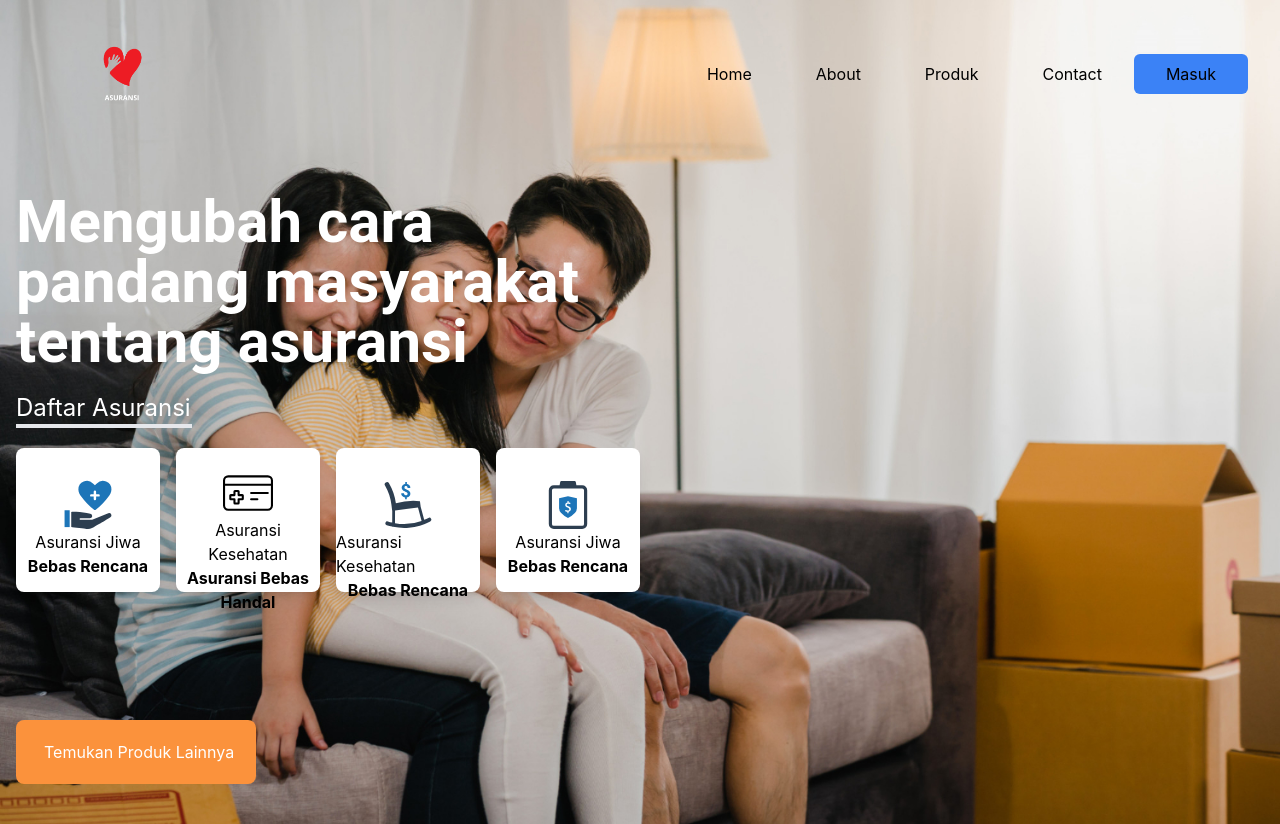
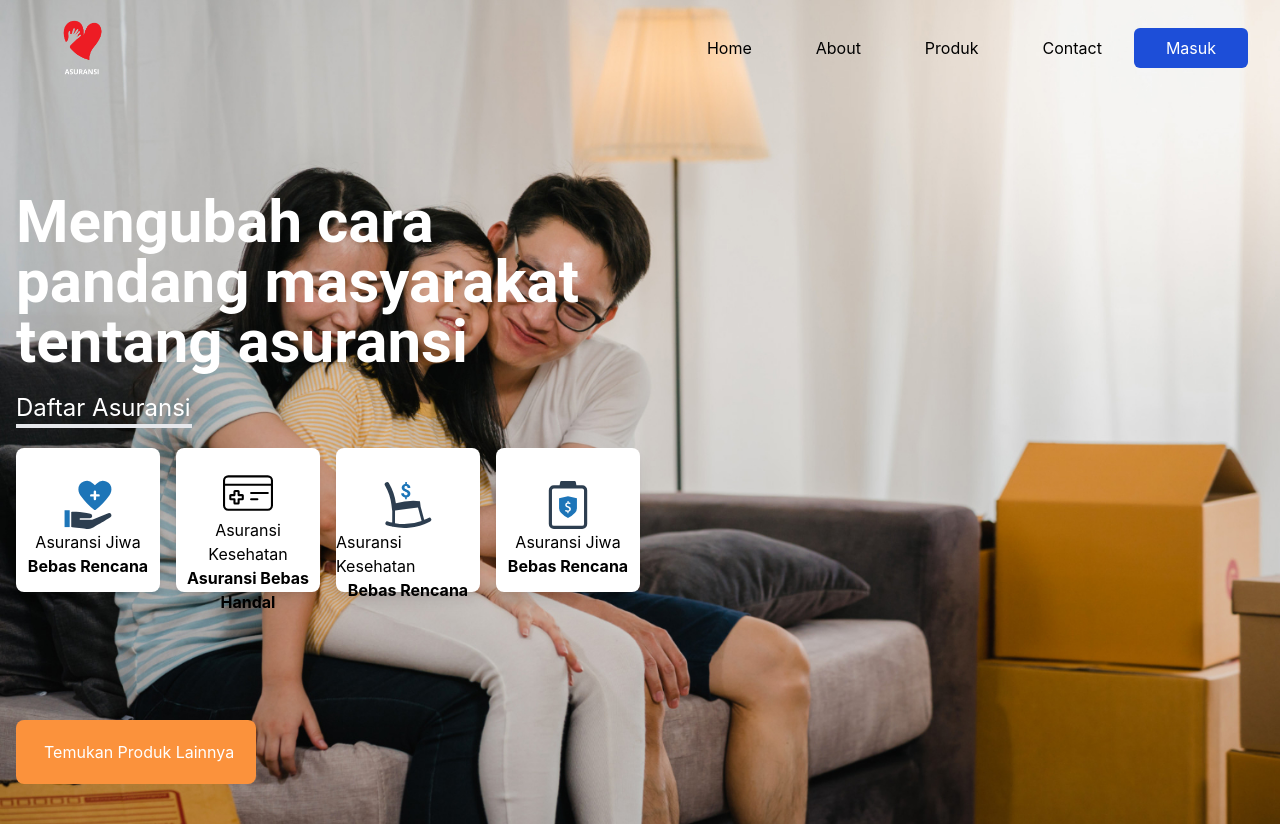
Before and after one commit to ahay12/my-app, a Next.js app: page / in a window 1280 px wide. Built offline with nearby package versions, Linux system fonts and the light colour scheme.

Commit message:
🙌 header

```diff
--- a/components/Header/index.js
+++ b/components/Header/index.js
@@ -22,13 +22,13 @@ export default function Header() {
   });
   return (
     <header
-      className={`bg-transparent absolute top-0 left-0 w-full flex items-center z-10 ${
+      className={`bg-transparent absolute top-0 left-0 w-full h-24 flex items-center z-10 ${
         scroll ? "navbar-fixed" : ""
       }`}
     >
       <div className="container">
         <div className="flex items-center justify-between relative">
-          <div className="px-4 ml-10">
+          <div className="px-4">
             <Link href={"/"} className="block py-6">
               <Image
                 src={"/asuransi_1.png"}
@@ -93,10 +93,10 @@ export default function Header() {
                   </Link>
                 </li>
                 <li className="group">
-                  <button className="bg-blue-500 rounded-md bg-gradient-to-tr hover:from-blue-500 hover:to-green-400 hover:scale-110 transition duration-300 ease-in-out">
+                  <button className="bg-blue-700 rounded-md bg-gradient-to-tr hover:from-blue-500 hover:to-green-400 hover:scale-110 transition duration-300 ease-in-out">
                     <Link
                       href={"/masuk"}
-                      className="text-base text-black
+                      className="text-base text-white
 								py-2 mx-8 flex group-hover:text-white"
                     >
                       Masuk
```
